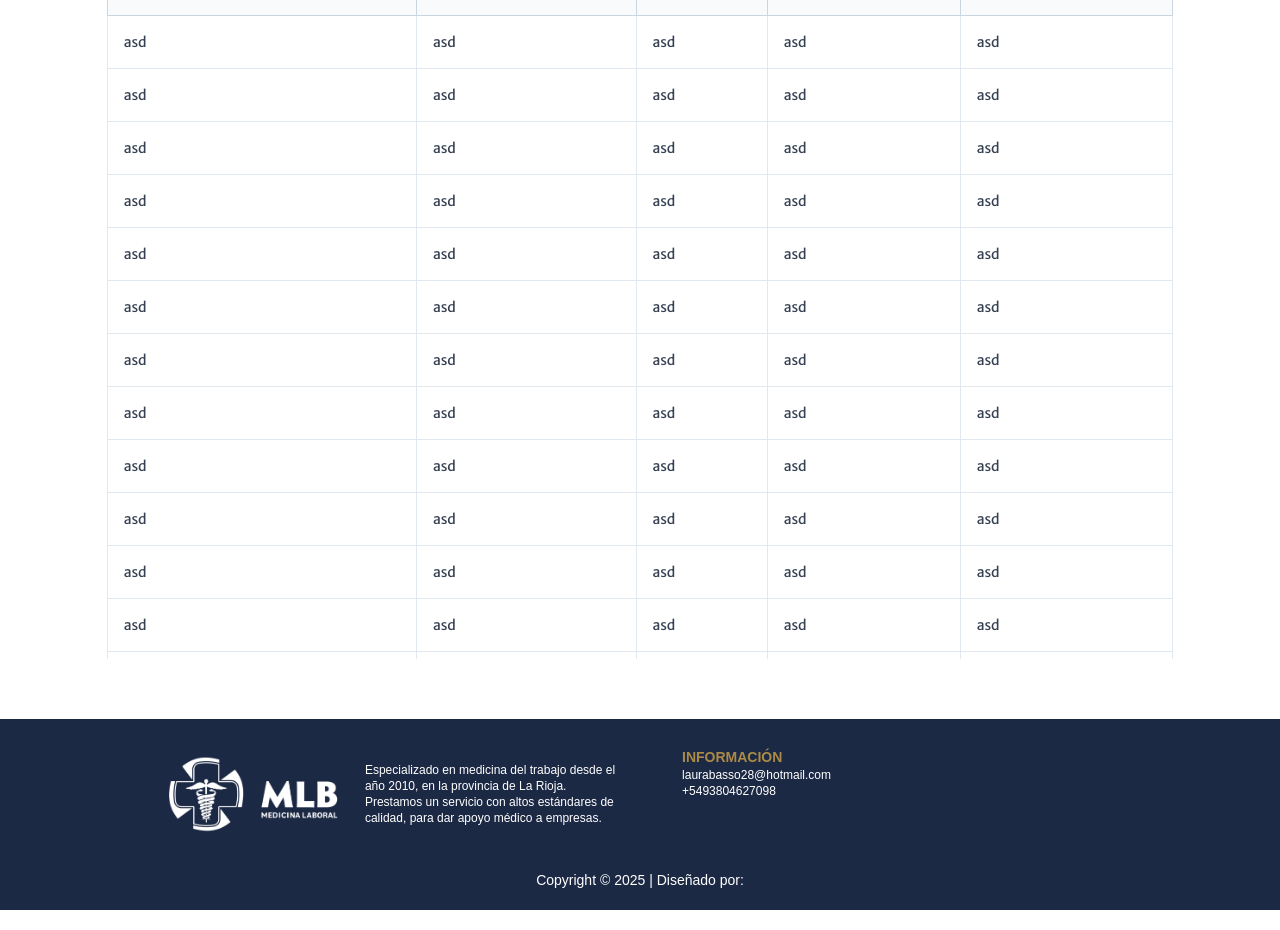
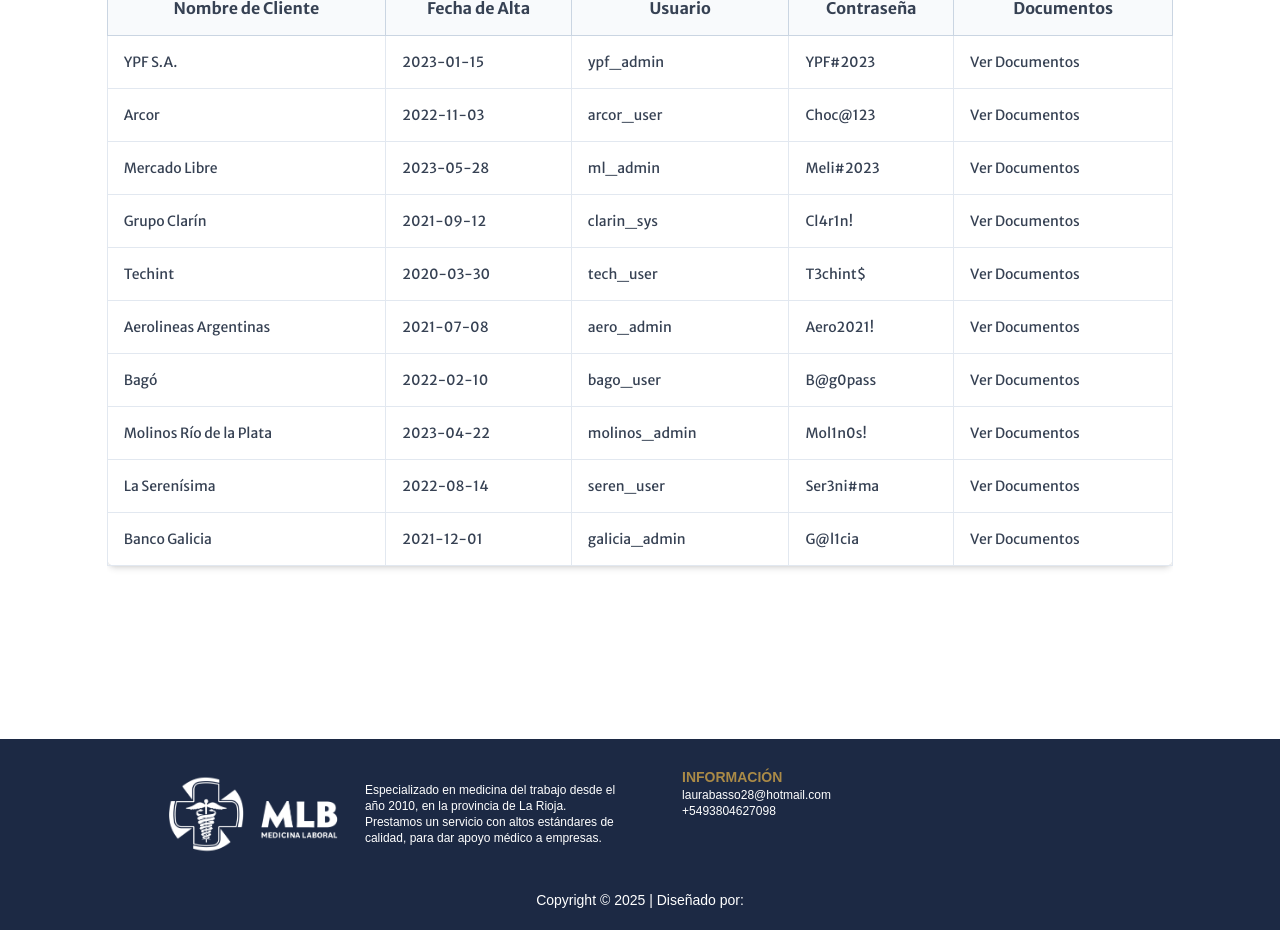
Before and after one commit to NachoXS15/mlb-medicina-laboral, a Next.js app: page /admin/dashboardA in a window 1280 px wide. Shown: the part 320-1250 px from the top of the page. Built offline with nearby package versions, Linux system fonts and the light colour scheme.

Commit message:
modified admin dashboard, integrating search form

```diff
--- a/src/app/admin/dashboardA/page.tsx
+++ b/src/app/admin/dashboardA/page.tsx
@@ -1,5 +1,6 @@
 import Image from "next/image";
 import logo from '../../assets/logo_blanco.webp'
+import Link from "next/link";
 export default function page() {
     return (
         <>
@@ -14,7 +15,14 @@
             </header>
             <main className="flex flex-col w-full font-main my-15 text-gray-700 bg-white justify-center items-center ">
                 <div className="xl:w-10/12">
+                    <div className="flex justify-between mb-5">
                         <h2 className="text-xl mb-3">Bienvenida, Dra Basso</h2>
+                        <form action="" className="flex gap-3 items-center">
+                            <input type="text" className="h-9 w-44 px-2 border rounded border-slate-300" placeholder="Cliente"/>
+                            <button type="submit" className=" bg-bronze text-slate-100 px-5 py-1 rounded">Buscar</button>
+                        </form>
+                        <Link href="/addClient" className="text-xl underline">Agregar Cliente</Link>
+                    </div>
                     <div className="h-[700px] overflow-y-scroll">
                         <table className="text-left border border-slate-300 shadow-md rounded-lg table-auto w-full">
                             <thead className="h-14">
@@ -28,138 +36,76 @@
                             </thead>
                             <tbody className="border border-slate-300">
                                 <tr className="h-12 border border-slate-300">
-                                <td className="p-4 border text-sm border-slate-200">asd</td>
-                                <td className="p-4 border text-sm border-slate-200">asd</td>
-                                <td className="p-4 border text-sm border-slate-200">asd</td>
-                                <td className="p-4 border text-sm border-slate-200">asd</td>
-                                <td className="p-4 border text-sm border-slate-200">asd</td>
+                                    <td className="p-4 border text-sm border-slate-200">YPF S.A.</td>
+                                    <td className="p-4 border text-sm border-slate-200">2023-01-15</td>
+                                    <td className="p-4 border text-sm border-slate-200">ypf_admin</td>
+                                    <td className="p-4 border text-sm border-slate-200">YPF#2023</td>
+                                    <td className="p-4 border text-sm border-slate-200">Ver Documentos</td>
                                 </tr>
                                 <tr className="h-12 border border-slate-300">
-                                <td className="p-4 border text-sm border-slate-200">asd</td>
-                                <td className="p-4 border text-sm border-slate-200">asd</td>
-                                <td className="p-4 border text-sm border-slate-200">asd</td>
-                                <td className="p-4 border text-sm border-slate-200">asd</td>
-                                <td className="p-4 border text-sm border-slate-200">asd</td>
+                                    <td className="p-4 border text-sm border-slate-200">Arcor</td>
+                                    <td className="p-4 border text-sm border-slate-200">2022-11-03</td>
+                                    <td className="p-4 border text-sm border-slate-200">arcor_user</td>
+                                    <td className="p-4 border text-sm border-slate-200">Choc@123</td>
+                                    <td className="p-4 border text-sm border-slate-200">Ver Documentos</td>
                                 </tr>
                                 <tr className="h-12 border border-slate-300">
-                                <td className="p-4 border text-sm border-slate-200">asd</td>
-                                <td className="p-4 border text-sm border-slate-200">asd</td>
-                                <td className="p-4 border text-sm border-slate-200">asd</td>
-                                <td className="p-4 border text-sm border-slate-200">asd</td>
-                                <td className="p-4 border text-sm border-slate-200">asd</td>
+                                    <td className="p-4 border text-sm border-slate-200">Mercado Libre</td>
+                                    <td className="p-4 border text-sm border-slate-200">2023-05-28</td>
+                                    <td className="p-4 border text-sm border-slate-200">ml_admin</td>
+                                    <td className="p-4 border text-sm border-slate-200">Meli#2023</td>
+                                    <td className="p-4 border text-sm border-slate-200">Ver Documentos</td>
                                 </tr>
                                 <tr className="h-12 border border-slate-300">
-                                <td className="p-4 border text-sm border-slate-200">asd</td>
-                                <td className="p-4 border text-sm border-slate-200">asd</td>
-                                <td className="p-4 border text-sm border-slate-200">asd</td>
-                                <td className="p-4 border text-sm border-slate-200">asd</td>
-                                <td className="p-4 border text-sm border-slate-200">asd</td>
+                                    <td className="p-4 border text-sm border-slate-200">Grupo Clarín</td>
+                                    <td className="p-4 border text-sm border-slate-200">2021-09-12</td>
+                                    <td className="p-4 border text-sm border-slate-200">clarin_sys</td>
+                                    <td className="p-4 border text-sm border-slate-200">Cl4r1n!</td>
+                                    <td className="p-4 border text-sm border-slate-200">Ver Documentos</td>
                                 </tr>
                                 <tr className="h-12 border border-slate-300">
-                                <td className="p-4 border text-sm border-slate-200">asd</td>
-                                <td className="p-4 border text-sm border-slate-200">asd</td>
-                                <td className="p-4 border text-sm border-slate-200">asd</td>
-                                <td className="p-4 border text-sm border-slate-200">asd</td>
-                                <td className="p-4 border text-sm border-slate-200">asd</td>
+                                    <td className="p-4 border text-sm border-slate-200">Techint</td>
+                                    <td className="p-4 border text-sm border-slate-200">2020-03-30</td>
+                                    <td className="p-4 border text-sm border-slate-200">tech_user</td>
+                                    <td className="p-4 border text-sm border-slate-200">T3chint$</td>
+                                    <td className="p-4 border text-sm border-slate-200">Ver Documentos</td>
                                 </tr>
                                 <tr className="h-12 border border-slate-300">
-                                <td className="p-4 border text-sm border-slate-200">asd</td>
-                                <td className="p-4 border text-sm border-slate-200">asd</td>
-                                <td className="p-4 border text-sm border-slate-200">asd</td>
-                                <td className="p-4 border text-sm border-slate-200">asd</td>
-                                <td className="p-4 border text-sm border-slate-200">asd</td>
+                                    <td className="p-4 border text-sm border-slate-200">Aerolineas Argentinas</td>
+                                    <td className="p-4 border text-sm border-slate-200">2021-07-08</td>
+                                    <td className="p-4 border text-sm border-slate-200">aero_admin</td>
+                                    <td className="p-4 border text-sm border-slate-200">Aero2021!</td>
+                                    <td className="p-4 border text-sm border-slate-200">Ver Documentos</td>
                                 </tr>
                                 <tr className="h-12 border border-slate-300">
-                                <td className="p-4 border text-sm border-slate-200">asd</td>
-                                <td className="p-4 border text-sm border-slate-200">asd</td>
-                                <td className="p-4 border text-sm border-slate-200">asd</td>
-                                <td className="p-4 border text-sm border-slate-200">asd</td>
-                                <td className="p-4 border text-sm border-slate-200">asd</td>
+                                    <td className="p-4 border text-sm border-slate-200">Bagó</td>
+                                    <td className="p-4 border text-sm border-slate-200">2022-02-10</td>
+                                    <td className="p-4 border text-sm border-slate-200">bago_user</td>
+                                    <td className="p-4 border text-sm border-slate-200">B@g0pass</td>
+                                    <td className="p-4 border text-sm border-slate-200">Ver Documentos</td>
                                 </tr>
                                 <tr className="h-12 border border-slate-300">
-                                <td className="p-4 border text-sm border-slate-200">asd</td>
-                                <td className="p-4 border text-sm border-slate-200">asd</td>
-                                <td className="p-4 border text-sm border-slate-200">asd</td>
-                                <td className="p-4 border text-sm border-slate-200">asd</td>
-                                <td className="p-4 border text-sm border-slate-200">asd</td>
+                                    <td className="p-4 border text-sm border-slate-200">Molinos Río de la Plata</td>
+                                    <td className="p-4 border text-sm border-slate-200">2023-04-22</td>
+                                    <td className="p-4 border text-sm border-slate-200">molinos_admin</td>
+                                    <td className="p-4 border text-sm border-slate-200">Mol1n0s!</td>
+                                    <td className="p-4 border text-sm border-slate-200">Ver Documentos</td>
                                 </tr>
                                 <tr className="h-12 border border-slate-300">
-                                <td className="p-4 border text-sm border-slate-200">asd</td>
-                                <td className="p-4 border text-sm border-slate-200">asd</td>
-                                <td className="p-4 border text-sm border-slate-200">asd</td>
-                                <td className="p-4 border text-sm border-slate-200">asd</td>
-                                <td className="p-4 border text-sm border-slate-200">asd</td>
+                                    <td className="p-4 border text-sm border-slate-200">La Serenísima</td>
+                                    <td className="p-4 border text-sm border-slate-200">2022-08-14</td>
+                                    <td className="p-4 border text-sm border-slate-200">seren_user</td>
+                                    <td className="p-4 border text-sm border-slate-200">Ser3ni#ma</td>
+                                    <td className="p-4 border text-sm border-slate-200">Ver Documentos</td>
                                 </tr>
                                 <tr className="h-12 border border-slate-300">
-                                <td className="p-4 border text-sm border-slate-200">asd</td>
-                                <td className="p-4 border text-sm border-slate-200">asd</td>
-                                <td className="p-4 border text-sm border-slate-200">asd</td>
-                                <td className="p-4 border text-sm border-slate-200">asd</td>
-                                <td className="p-4 border text-sm border-slate-200">asd</td>
+                                    <td className="p-4 border text-sm border-slate-200">Banco Galicia</td>
+                                    <td className="p-4 border text-sm border-slate-200">2021-12-01</td>
+                                    <td className="p-4 border text-sm border-slate-200">galicia_admin</td>
+                                    <td className="p-4 border text-sm border-slate-200">G@l1cia</td>
+                                    <td className="p-4 border text-sm border-slate-200">Ver Documentos</td>
                                 </tr>
-                            <tr className="h-12 border border-slate-300">
-                                <td className="p-4 border text-sm border-slate-200">asd</td>
-                                <td className="p-4 border text-sm border-slate-200">asd</td>
-                                <td className="p-4 border text-sm border-slate-200">asd</td>
-                                <td className="p-4 border text-sm border-slate-200">asd</td>
-                                <td className="p-4 border text-sm border-slate-200">asd</td>
-                            </tr>
-                            <tr className="h-12 border border-slate-300">
-                                <td className="p-4 border text-sm border-slate-200">asd</td>
-                                <td className="p-4 border text-sm border-slate-200">asd</td>
-                                <td className="p-4 border text-sm border-slate-200">asd</td>
-                                <td className="p-4 border text-sm border-slate-200">asd</td>
-                                <td className="p-4 border text-sm border-slate-200">asd</td>
-                            </tr>
-                            <tr className="h-12 border border-slate-300">
-                                <td className="p-4 border text-sm border-slate-200">asd</td>
-                                <td className="p-4 border text-sm border-slate-200">asd</td>
-                                <td className="p-4 border text-sm border-slate-200">asd</td>
-                                <td className="p-4 border text-sm border-slate-200">asd</td>
-                                <td className="p-4 border text-sm border-slate-200">asd</td>
-                            </tr>
-                            <tr className="h-12 border border-slate-300">
-                                <td className="p-4 border text-sm border-slate-200">asd</td>
-                                <td className="p-4 border text-sm border-slate-200">asd</td>
-                                <td className="p-4 border text-sm border-slate-200">asd</td>
-                                <td className="p-4 border text-sm border-slate-200">asd</td>
-                                <td className="p-4 border text-sm border-slate-200">asd</td>
-                            </tr>
-                            <tr className="h-12 border border-slate-300">
-                                <td className="p-4 border text-sm border-slate-200">asd</td>
-                                <td className="p-4 border text-sm border-slate-200">asd</td>
-                                <td className="p-4 border text-sm border-slate-200">asd</td>
-                                <td className="p-4 border text-sm border-slate-200">asd</td>
-                                <td className="p-4 border text-sm border-slate-200">asd</td>
-                            </tr>
-                            <tr className="h-12 border border-slate-300">
-                                <td className="p-4 border text-sm border-slate-200">asd</td>
-                                <td className="p-4 border text-sm border-slate-200">asd</td>
-                                <td className="p-4 border text-sm border-slate-200">asd</td>
-                                <td className="p-4 border text-sm border-slate-200">asd</td>
-                                <td className="p-4 border text-sm border-slate-200">asd</td>
-                            </tr>
-                            <tr className="h-12 border border-slate-300">
-                                <td className="p-4 border text-sm border-slate-200">asd</td>
-                                <td className="p-4 border text-sm border-slate-200">asd</td>
-                                <td className="p-4 border text-sm border-slate-200">asd</td>
-                                <td className="p-4 border text-sm border-slate-200">asd</td>
-                                <td className="p-4 border text-sm border-slate-200">asd</td>
-                            </tr>
-                            <tr className="h-12 border border-slate-300">
-                                <td className="p-4 border text-sm border-slate-200">asd</td>
-                                <td className="p-4 border text-sm border-slate-200">asd</td>
-                                <td className="p-4 border text-sm border-slate-200">asd</td>
-                                <td className="p-4 border text-sm border-slate-200">asd</td>
-                                <td className="p-4 border text-sm border-slate-200">asd</td>
-                            </tr>
-                            <tr className="h-12 border border-slate-300">
-                                <td className="p-4 border text-sm border-slate-200">asd</td>
-                                <td className="p-4 border text-sm border-slate-200">asd</td>
-                                <td className="p-4 border text-sm border-slate-200">asd</td>
-                                <td className="p-4 border text-sm border-slate-200">asd</td>
-                                <td className="p-4 border text-sm border-slate-200">asd</td>
-                            </tr>
+
                             </tbody>
                         </table>
                     </div>
```
Lines whose indentation alone changed are shown as unchanged.
